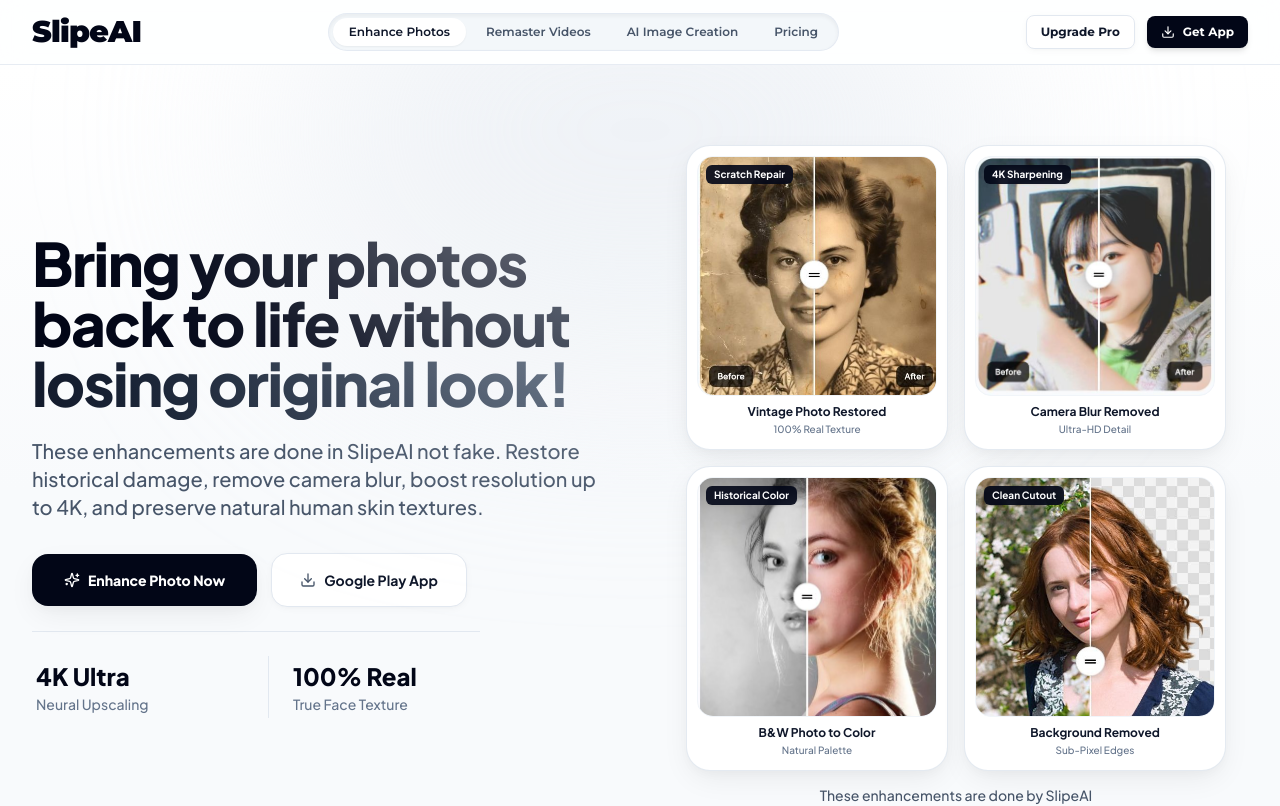
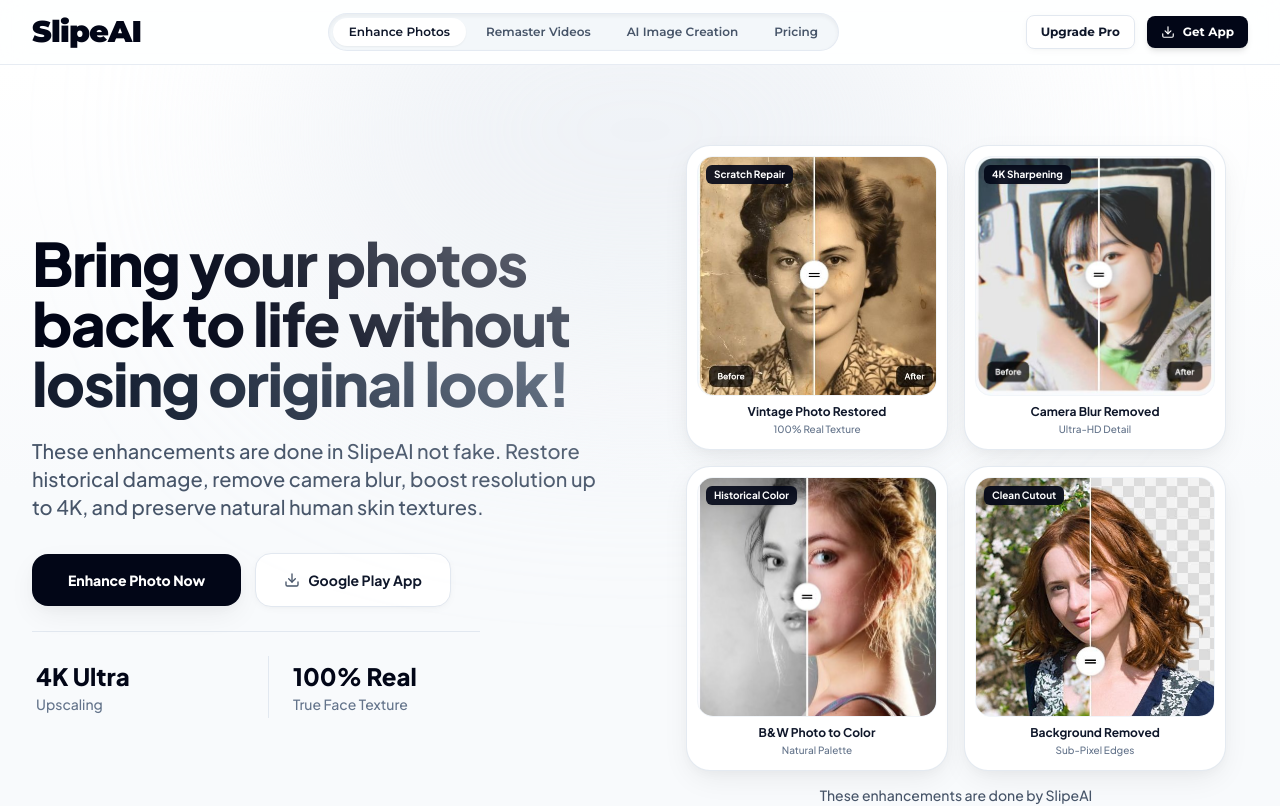
Before and after one commit to Sreerag111/slipeaiwebsite2, a Next.js app: page / in a window 1280 px wide. Shown: the top 806 px of the page. Built offline with nearby package versions, Linux system fonts and the light colour scheme.

Commit message:
Remove 'Neural' from 4K stat and remove sparkle icon from 'Enhance Photo Now' button

```diff
--- a/components/Hero.tsx
+++ b/components/Hero.tsx
@@ -2,7 +2,7 @@
 
 import React, { useState } from 'react';
 import Image from 'next/image';
-import { Sparkles, Download, CheckCircle2, ArrowLeft, Maximize2 } from 'lucide-react';
+import { Download, CheckCircle2, ArrowLeft, Maximize2 } from 'lucide-react';
 
 interface HeroProps {
   onStartEnhancing: () => void;
@@ -99,9 +99,8 @@ export function Hero({ onStartEnhancing, onOpenPricing }: HeroProps) {
             <div className="flex flex-col sm:flex-row items-stretch sm:items-center justify-center lg:justify-start gap-3 sm:gap-3.5 pt-1 sm:pt-2">
               <button
                 onClick={onStartEnhancing}
-                className="w-full sm:w-auto flex items-center justify-center gap-2 px-6 sm:px-8 py-3.5 sm:py-4 rounded-2xl bg-slate-950 text-white font-extrabold font-display text-xs sm:text-sm hover:bg-slate-800 transition-all duration-200 shadow-xl container-shade hover:scale-[1.02] active:scale-95"
+                className="w-full sm:w-auto flex items-center justify-center px-7 sm:px-9 py-3.5 sm:py-4 rounded-2xl bg-slate-950 text-white font-extrabold font-display text-xs sm:text-sm hover:bg-slate-800 transition-all duration-200 shadow-xl container-shade hover:scale-[1.02] active:scale-95"
               >
-                <Sparkles className="h-4 w-4" />
                 <span>Enhance Photo Now</span>
               </button>
 
@@ -120,7 +119,7 @@ export function Hero({ onStartEnhancing, onOpenPricing }: HeroProps) {
             <div className="grid grid-cols-2 gap-3 sm:gap-6 pt-5 sm:pt-6 border-t border-slate-200 max-w-md mx-auto lg:mx-0 text-center sm:text-left font-display">
               <div className="p-1">
                 <p className="text-lg sm:text-xl md:text-2xl font-extrabold text-slate-950">4K Ultra</p>
-                <p className="text-xs sm:text-sm text-slate-500 font-medium mt-0.5">Neural Upscaling</p>
+                <p className="text-xs sm:text-sm text-slate-500 font-medium mt-0.5">Upscaling</p>
               </div>
               <div className="p-1 border-l border-slate-200 pl-4 sm:pl-6">
                 <p className="text-lg sm:text-xl md:text-2xl font-extrabold text-slate-950">100% Real</p>
```
